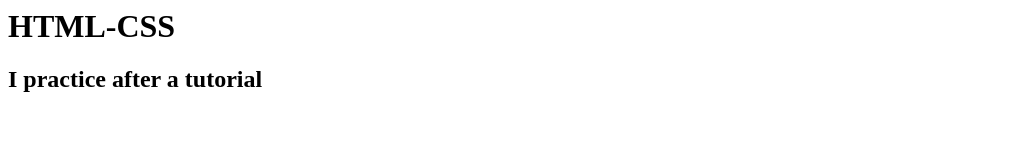
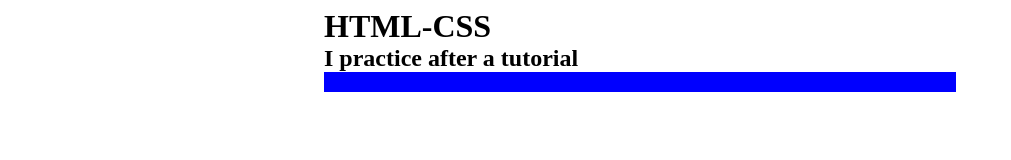
Before and after one commit to DevPuddle/css-html-practice, a plain HTML site: page index.html in a window 1280 px wide. Shown: the whole page, without its empty margins (0-1011 px from the left). Drawn offline with Linux system fonts and the light colour scheme.

Commit message:
added content like p main h1 h2 elements

```diff
--- a/index.html
+++ b/index.html
@@ -7,8 +7,12 @@
         <link rel="stylesheet" href="styles.css">
     </head>
     <body>
-        <h1>HTML-CSS</h1>
-        <h2>I practice after a tutorial</h2>
+        <h1 class="head">HTML-CSS</h1>
+        <h2 class="head">I practice after a tutorial</h2>
+        <div class="container">
+            <main class="color">
 
+            </main>
+        </div>
     </body>
 </html>
--- a/styles.css
+++ b/styles.css
@@ -1,3 +1,15 @@
 /* body {
     background-color: lightblue;
 } */
+
+.head {
+    width: 50%;
+    margin: 0 auto;
+}
+
+.color {
+    margin: auto;
+    width: 50%;
+    height: 20px;
+    background-color: blue;
+}
```
